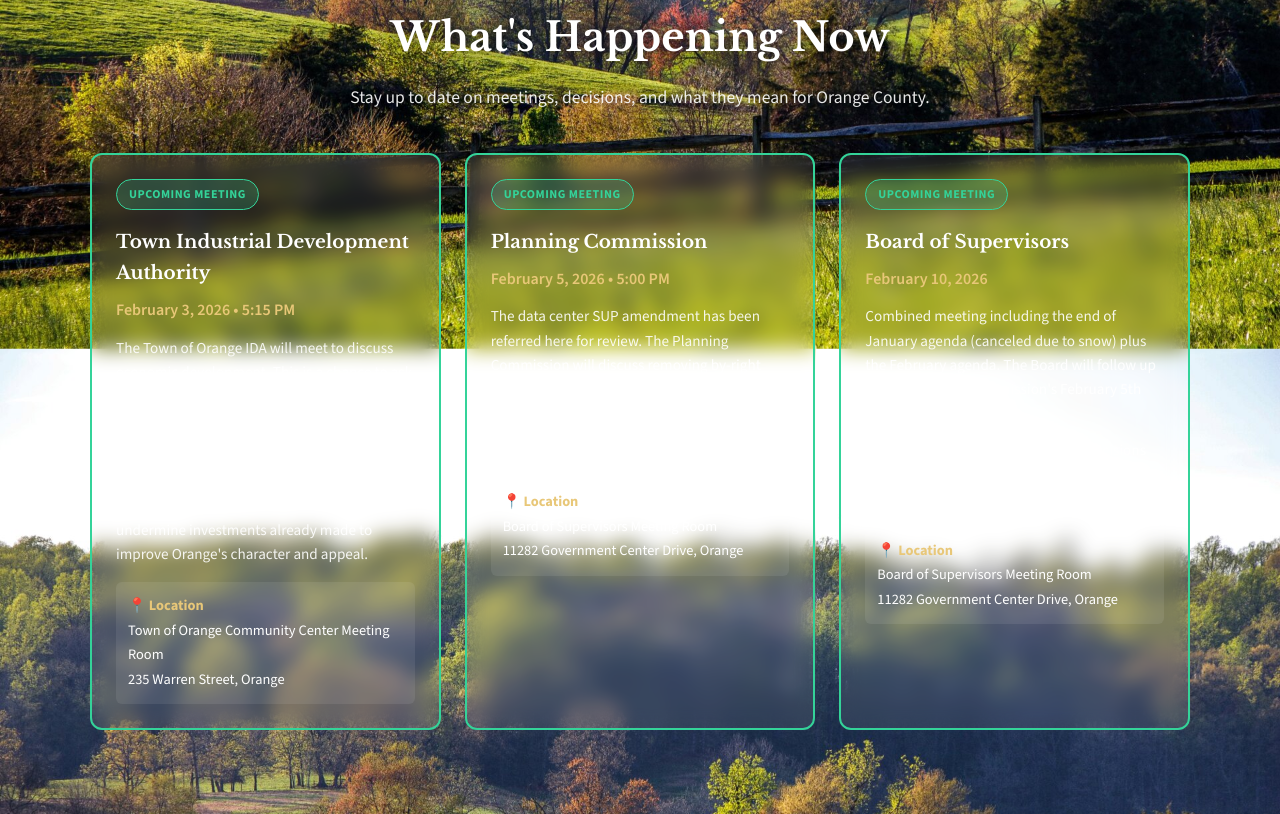
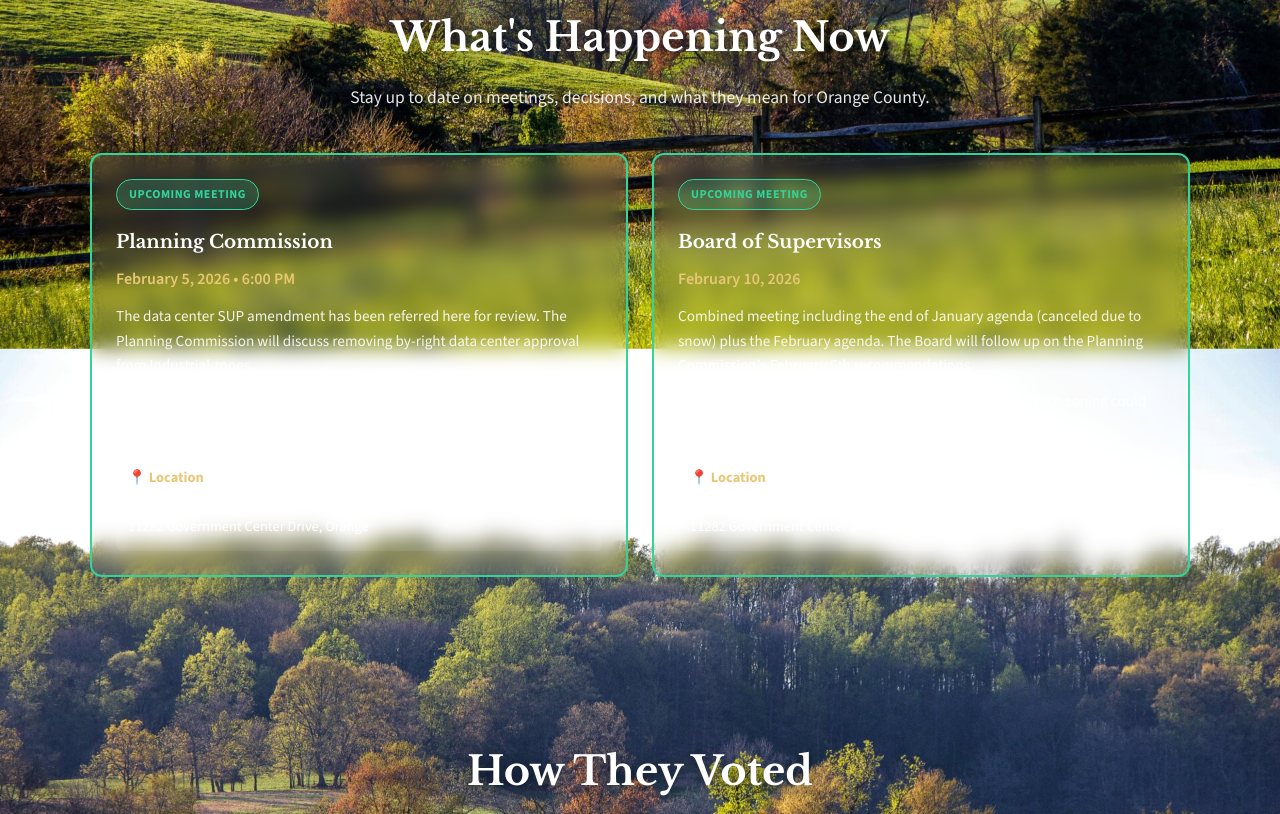
Before and after one commit to saveorangecounty-admin/SaveOrangeCountyVA, a plain HTML site: page index.html in a window 1280 px wide. Shown: the part 1358-2172 px from the top of the page. Drawn offline with nearby package versions, Linux system fonts and the light colour scheme.

Commit message:
Remove Town IDA card, update PC time to 6pm, remove ICE link

```diff
--- a/index.html
+++ b/index.html
@@ -1509,25 +1509,11 @@
 
             <div class="container">
                 <div class="happening-grid">
-                    <!-- Town IDA Meeting -->
-                    <div class="happening-card upcoming">
-                        <span class="card-badge badge-upcoming">Upcoming Meeting</span>
-                        <h3>Town Industrial Development Authority</h3>
-                        <div class="date">February 3, 2026 • 5:15 PM</div>
-                        <p>The Town of Orange IDA will meet to discuss economic development. This is a chance to ask how a data center in the Town might conflict with existing interests and potentially undo grant money received for beautification projects.</p>
-                        <p><strong>Why it matters:</strong> Data centers in Town could undermine investments already made to improve Orange's character and appeal.</p>
-                        <div class="location">
-                            <strong>📍 Location</strong><br>
-                            Town of Orange Community Center Meeting Room<br>
-                            235 Warren Street, Orange
-                        </div>
-                    </div>
-
                     <!-- County Planning Commission -->
                     <div class="happening-card upcoming">
                         <span class="card-badge badge-upcoming">Upcoming Meeting</span>
                         <h3>Planning Commission</h3>
-                        <div class="date">February 5, 2026 • 5:00 PM</div>
+                        <div class="date">February 5, 2026 • 6:00 PM</div>
                         <p>The data center SUP amendment has been referred here for review. The Planning Commission will discuss removing by-right data center approval from Industrial zones.</p>
                         <p><strong>Why it matters:</strong> This could require public hearings for ALL future data center proposals.</p>
                         <div class="location">
@@ -2051,7 +2037,6 @@
                     <li><a href="https://www.orangecountyva.gov" target="_blank" rel="noopener noreferrer">Orange County Government</a></li>
                     <li><a href="https://www.orangecountyva.gov/government/planning-zoning" target="_blank" rel="noopener noreferrer">Planning & Zoning</a></li>
                     <li><a href="https://www.pecva.org" target="_blank" rel="noopener noreferrer">Piedmont Environmental Council</a></li>
-                    <li><a href="ice-resources.html" class="secret-link">Support ICE Law Enforcement</a></li>
                 </ul>
             </div>
             <div class="footer-section">
```
